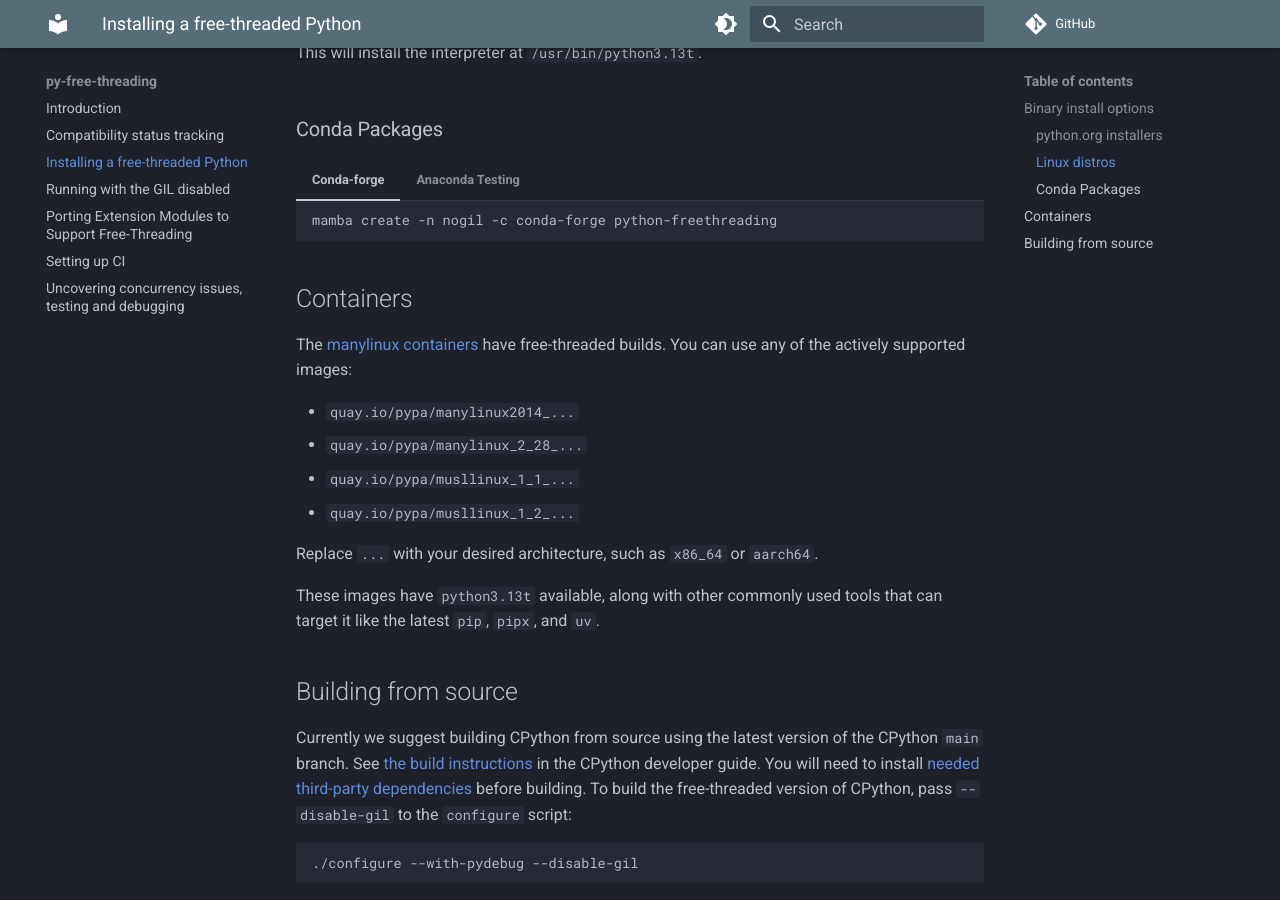
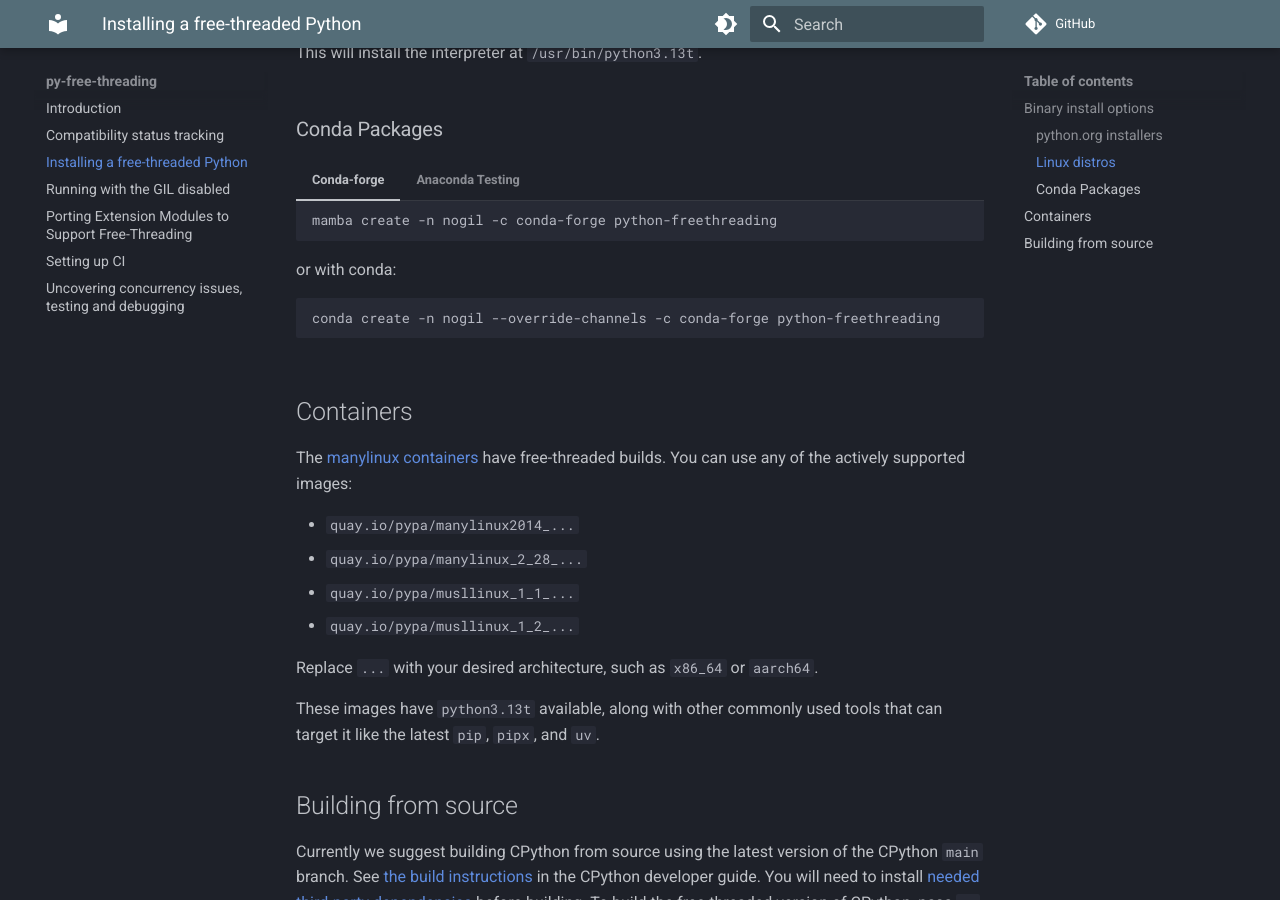
Before and after one commit to Quansight-Labs/free-threaded-compatibility, an MkDocs documentation site: the page built from docs/installing_cpython.md, in a window 1280 px wide and 900 px high, scrolled down 1393 px. Built offline with MkDocs 1.6.1 and Material for MkDocs 9.7.7, drawn with Linux system fonts in a browser that asks for light colours; comment, search, counter and statistics services are not loaded.

Commit message:
Add conda again to conda-forge installation section. (#95)
* Add conda again to conda-forge installation section.

This was lost in #74.

* [pre-commit.ci lite] apply automatic fixes

---------

Co-authored-by: pre-commit-ci-lite[bot] <117423508+pre-commit-ci-lite[bot]@users.noreply.github.com>

````diff
--- a/docs/installing_cpython.md
+++ b/docs/installing_cpython.md
@@ -129,6 +129,12 @@
     mamba create -n nogil -c conda-forge python-freethreading
     ```
 
+    or with conda:
+
+    ```bash
+    conda create -n nogil --override-channels -c conda-forge python-freethreading
+    ```
+
 === "Anaconda Testing"
     Anaconda's test channel includes the Python interpreter and ABI-compatible
     builds of many common packages, like NumPy, Cython, Pandas, etc.  These
````
